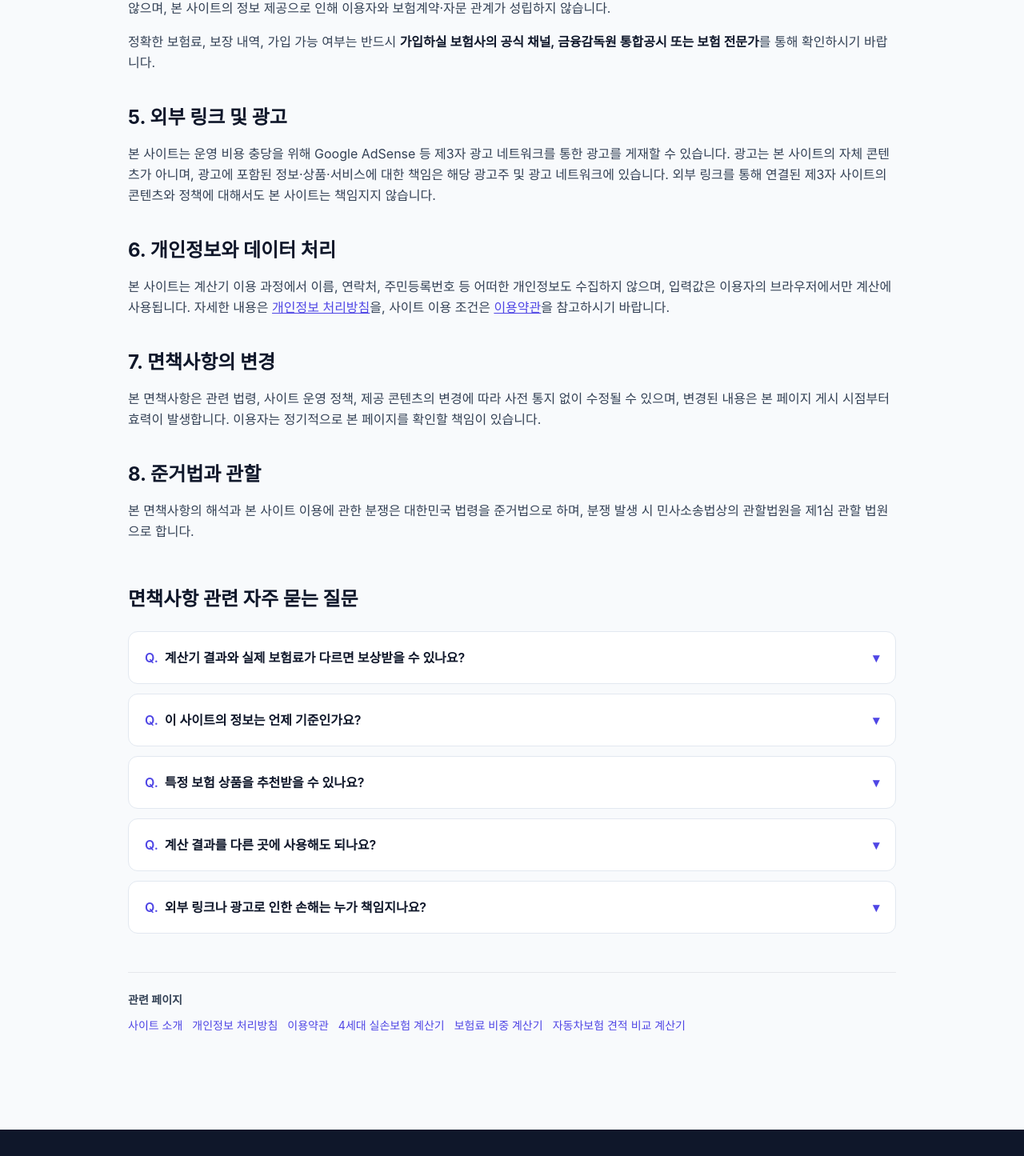
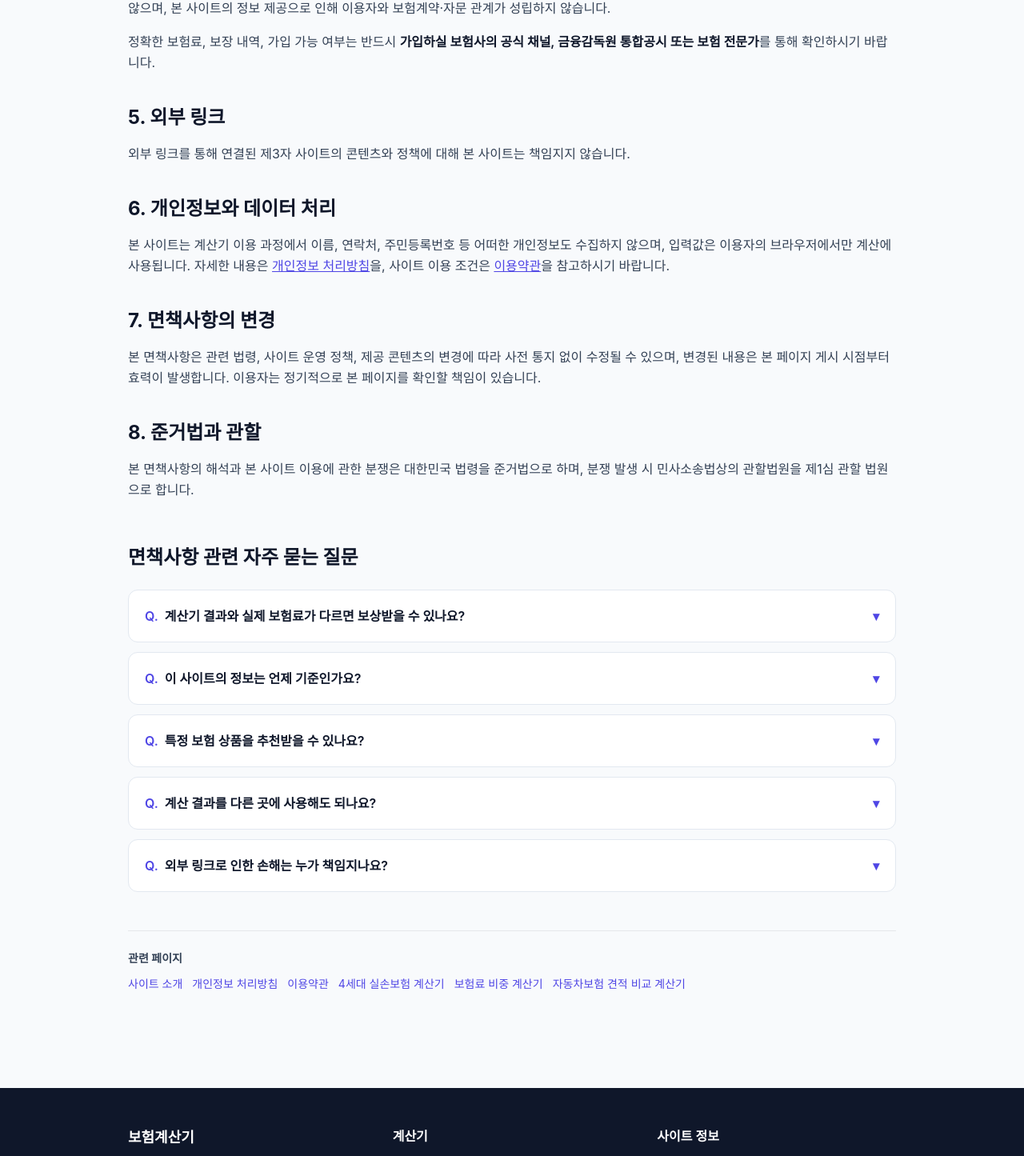
Before and after one commit to YG-coder/insurance-calculator, a Next.js app: page /disclaimer in a window 1280 px wide. Shown: the part 1320-2765 px from the top of the page at 80% size. Built offline with nearby package versions, Linux system fonts and the light colour scheme.

Commit message:
chore: 정책 페이지의 광고 문구 제거
Co-Authored-By: Claude Fable 5.1 <noreply@anthropic.com>
Claude-Session: https://claude.ai/code/session_01BNiWd6mFjA8Y1JLtaAkdmp

```diff
--- a/src/app/about/page.tsx
+++ b/src/app/about/page.tsx
@@ -64,7 +64,7 @@ export default function AboutPage() {
             약관과 전문가 상담을 통해 확인해야 합니다.
           </p>
 
-          <h2>개인정보와 광고</h2>
+          <h2>개인정보</h2>
           <p>
             보험계산기는 <strong>이름, 연락처, 주민등록번호 등 개인정보를 일절 수집하지 않습니다.</strong>{" "}
             모든 입력값은 사용자의 브라우저 안에서만 계산에 사용되며 서버로 전송되지 않습니다. 자세한
@@ -73,11 +73,6 @@ export default function AboutPage() {
               개인정보 처리방침
             </a>
             을 참고해주시기 바랍니다.
-          </p>
-          <p>
-            사이트의 운영 비용 충당을 위해 <strong>Google AdSense</strong>를 통한 광고가 게재됩니다.
-            광고는 콘텐츠와 명확히 구분되며, 사용자에게 강제로 노출되거나 계산 결과에 영향을 주지
-            않습니다.
           </p>
 
           <h2>문의</h2>
--- a/src/app/disclaimer/page.tsx
+++ b/src/app/disclaimer/page.tsx
@@ -24,7 +24,7 @@ export const metadata: Metadata = {
 };
 
 export default function DisclaimerPage() {
-  const lastUpdated = "2026-08-11";
+  const lastUpdated = "2026-10-03";
 
   const faqs = [
     {
@@ -37,15 +37,15 @@ export default function DisclaimerPage() {
     },
     {
       q: "특정 보험 상품을 추천받을 수 있나요?",
-      a: "보험계산기는 특정 보험사의 상품을 추천하거나 가입을 권유하지 않습니다. 광고로 표시되는 영역은 콘텐츠와 명확히 구분되며, 광고 클릭이 계산 결과나 사이트 추천에 영향을 주지 않습니다.",
+      a: "보험계산기는 특정 보험사의 상품을 추천하거나 가입을 권유하지 않습니다.",
     },
     {
       q: "계산 결과를 다른 곳에 사용해도 되나요?",
       a: "개인적인 참고 용도로는 자유롭게 활용하실 수 있지만, 계산 결과를 보험 가입·해지·청구의 단독 근거로 사용하지 않기를 권장합니다. 또한 계산 결과를 상업적·법률적 자료로 인용·재배포하는 것은 권장하지 않습니다.",
     },
     {
-      q: "외부 링크나 광고로 인한 손해는 누가 책임지나요?",
-      a: "본 사이트에서 제공하는 외부 링크와 Google AdSense 등 제3자 광고를 통해 연결된 사이트의 콘텐츠·서비스에 대해서는 보험계산기.kr이 책임을 지지 않습니다. 외부 사이트 이용은 이용자 본인의 책임 하에 이루어집니다.",
+      q: "외부 링크로 인한 손해는 누가 책임지나요?",
+      a: "본 사이트에서 제공하는 외부 링크를 통해 연결된 사이트의 콘텐츠·서비스에 대해서는 보험계산기.kr이 책임을 지지 않습니다. 외부 사이트 이용은 이용자 본인의 책임 하에 이루어집니다.",
     },
   ];
 
@@ -180,13 +180,10 @@ export default function DisclaimerPage() {
           전문가</strong>를 통해 확인하시기 바랍니다.
         </p>
 
-        <h2>5. 외부 링크 및 광고</h2>
+        <h2>5. 외부 링크</h2>
         <p>
-          본 사이트는 운영 비용 충당을 위해 Google AdSense 등 제3자 광고
-          네트워크를 통한 광고를 게재할 수 있습니다. 광고는 본 사이트의 자체
-          콘텐츠가 아니며, 광고에 포함된 정보·상품·서비스에 대한 책임은 해당
-          광고주 및 광고 네트워크에 있습니다. 외부 링크를 통해 연결된 제3자
-          사이트의 콘텐츠와 정책에 대해서도 본 사이트는 책임지지 않습니다.
+          외부 링크를 통해 연결된 제3자 사이트의 콘텐츠와 정책에 대해 본 사이트는
+          책임지지 않습니다.
         </p>
 
         <h2>6. 개인정보와 데이터 처리</h2>
--- a/src/app/privacy/page.tsx
+++ b/src/app/privacy/page.tsx
@@ -32,26 +32,13 @@ export default function PrivacyPage() {
             따라서 이용자는 보험 계산기를 사용할 때 이름, 연락처, 주소, 건강정보 등을 입력할 필요가 없습니다.
           </p>
 
-          <h2>3. 쿠키 및 광고 서비스</h2>
-          <p>
-            본 사이트는 개인정보를 직접 수집하지 않습니다. 다만 운영 비용 충당을 위해 Google
-            AdSense 광고를 게재하고 있으며, 이 과정에서 Google 및 제휴 네트워크가 쿠키 또는 유사
-            기술을 사용해 이용자의 관심사에 기반한 광고를 제공할 수 있습니다.
-          </p>
-          <p>
-            이용자는 <a href="https://adssettings.google.com" className="text-brand-600 underline" target="_blank" rel="noopener noreferrer">Google 광고 설정</a>에서
-            맞춤 광고를 관리하거나 사용을 중지할 수 있으며, 브라우저 설정을 통해 쿠키 저장을 거부할
-            수 있습니다. 광고 쿠키는 광고 제공 목적에만 사용되며, 계산기 입력값 등 이용자가 입력한
-            정보와 결합되지 않습니다.
-          </p>
-
-          <h2>4. 개인정보 보호 책임</h2>
+          <h2>3. 개인정보 보호 책임</h2>
           <p>
             본 사이트는 개인정보 입력 기능을 제공하지 않으며, 향후 개인정보 수집 기능이 추가되는 경우
             수집 항목, 이용 목적, 보유 기간, 동의 절차를 명확히 안내하겠습니다.
           </p>
 
-          <h2>5. 정책 변경</h2>
+          <h2>4. 정책 변경</h2>
           <p>
             본 방침은 관련 법령 및 서비스 변경에 따라 개정될 수 있으며, 변경 시 본 페이지에 공지합니다.
           </p>
```
